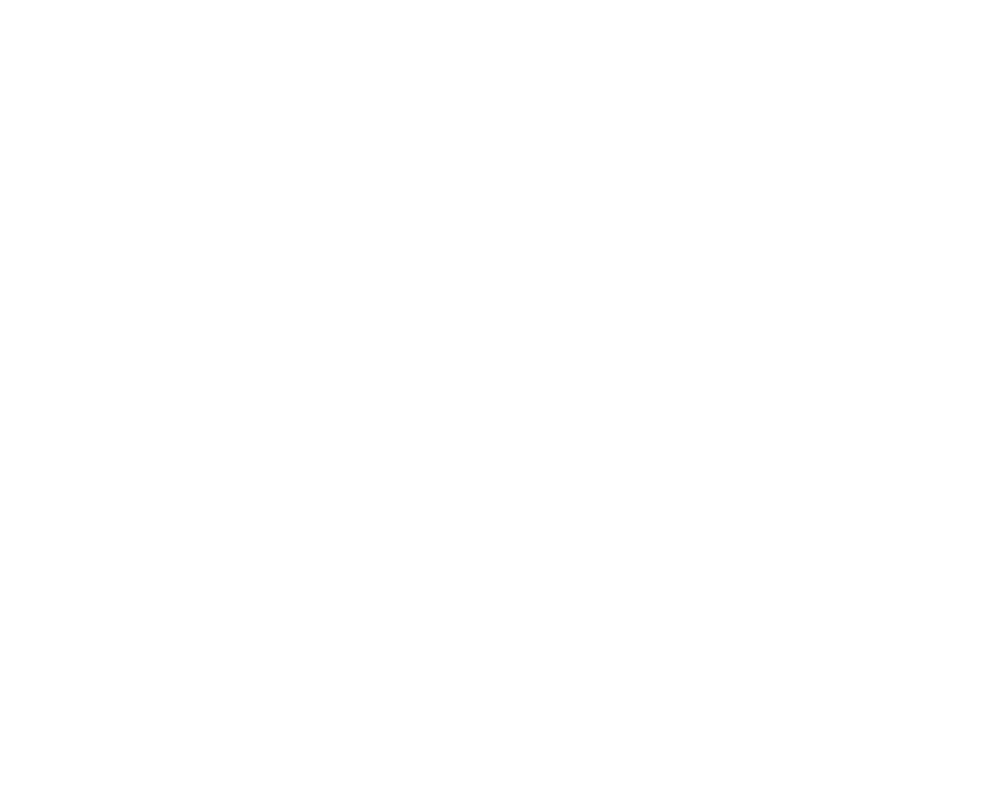
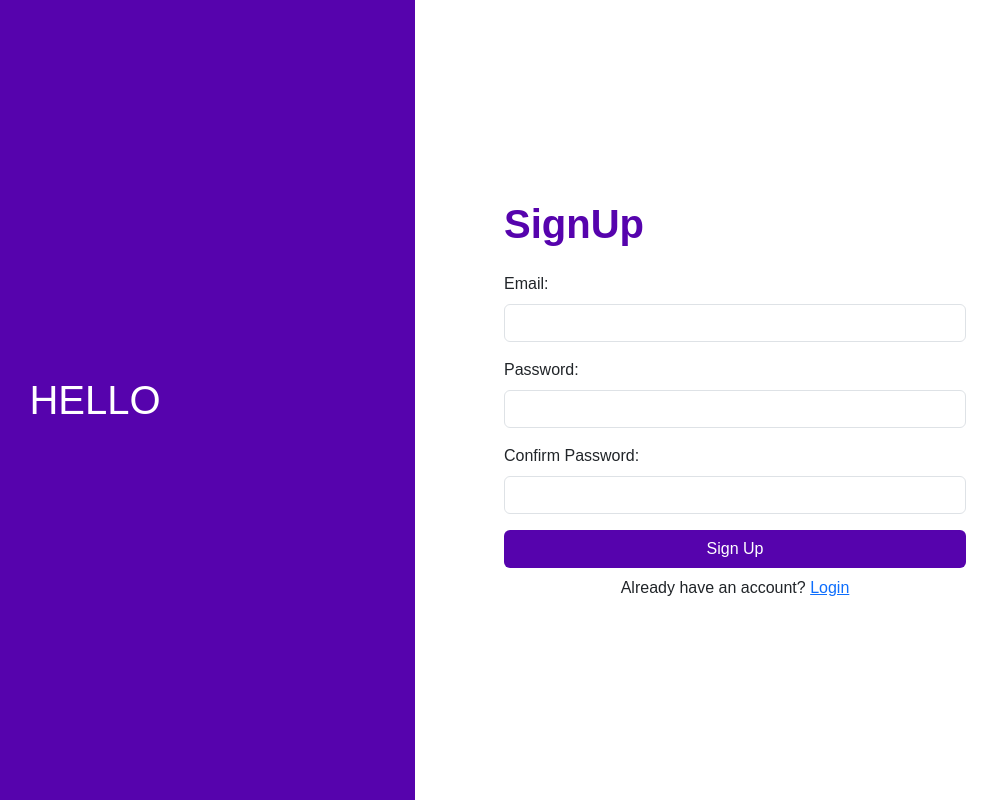
Before and after one commit to williamvelichko/TimeTrackerFrontEnd, a React (Create React App) app: page /register in a window 1280 px wide. Before the commit this address had no page. Shown: the whole page, without its empty margins (225-1222 px from the left). Built offline with nearby package versions, Linux system fonts and the light colour scheme.

Commit message:
validation added

```diff
--- a/src/App.tsx
+++ b/src/App.tsx
@@ -2,6 +2,7 @@
 import { BrowserRouter as Router, Route, Routes } from "react-router-dom";
 import Login from "./pages/Login/Login";
 import ResetPassword from "./pages/ResetPassword/ResetPassword";
+import Register from "./pages/Register/Register";
 
 const App: React.FC = () => {
   return (
@@ -10,6 +11,7 @@
         <Routes>
           <Route path="/" element={<Login />} />
           <Route path="/login" element={<Login />} />
+          <Route path="/register" element={<Register />} />
           <Route path="/reset-password" element={<ResetPassword />} />
         </Routes>
       </div>
--- a/src/pages/Login/components/Form.tsx
+++ b/src/pages/Login/components/Form.tsx
@@ -63,7 +63,7 @@
       </button>
       <div className="text-center">
         <p className="mb-0">
-          Don't have an account? <a href="#">Signup</a>
+          Don't have an account? <a href="/register">Signup</a>
         </p>
       </div>
     </form>
--- /dev/null
+++ b/src/pages/Register/Register.tsx
@@ -0,0 +1,22 @@
+import React from "react";
+import { RegisterForm } from "./components/RegisterForm";
+
+const Register = () => {
+  return (
+    <div className="register-page d-flex flex-column justify-content-center align-items-center h-100 ">
+      <div className="row w-100 h-100">
+        <div className="col-lg-6 d-none d-lg-flex flex-column justify-content-center align-items-center text-white background">
+          <h1 className="mb-0">HELLO</h1>
+        </div>
+        <div className="col-lg-6 d-flex flex-column justify-content-center align-items-center">
+          <div className="w-75">
+            <h1 className="register-text fw-bold text-start mb-4">SignUp</h1>
+          </div>
+          <RegisterForm />
+        </div>
+      </div>
+    </div>
+  );
+};
+
+export default Register;
--- /dev/null
+++ b/src/pages/Register/components/RegisterForm.tsx
@@ -0,0 +1,95 @@
+import React, { useState } from "react";
+import "../styles/Register.styles.scss";
+import { validateForm, FormErrors } from "../services/formValidation";
+
+export const RegisterForm: React.FC = () => {
+  const [form, setForm] = useState({
+    email: "",
+    password: "",
+    confirmPassword: "",
+  });
+  const [errors, setErrors] = useState<FormErrors>({
+    email: "",
+    password: "",
+    confirmPassword: "",
+  });
+
+  const handleChange = (e: React.ChangeEvent<HTMLInputElement>) => {
+    const { name, value } = e.target;
+    setForm({ ...form, [name]: value });
+    setErrors({ ...errors, [name]: "" }); // Clear the error when input changes
+  };
+
+  const handleRegister = (e: React.FormEvent<HTMLFormElement>) => {
+    e.preventDefault();
+    const formErrors = validateForm(form);
+    if (Object.keys(formErrors).length > 0) {
+      setErrors(formErrors);
+      return;
+    }
+    console.log("Registering user:", form);
+  };
+
+  return (
+    <form className="register-form w-75" onSubmit={handleRegister}>
+      <div className="mb-3">
+        <label htmlFor="email" className="form-label">
+          Email:
+        </label>
+        <input
+          type="email"
+          className={`form-control ${errors.email && "is-invalid"}`}
+          id="email"
+          name="email"
+          value={form.email}
+          onChange={handleChange}
+        />
+        {errors.email && <div className="invalid-feedback">{errors.email}</div>}
+      </div>
+
+      <div className="mb-3">
+        <label htmlFor="password" className="form-label">
+          Password:
+        </label>
+        <input
+          type="password"
+          className={`form-control ${errors.password && "is-invalid"}`}
+          id="password"
+          name="password"
+          value={form.password}
+          onChange={handleChange}
+        />
+        {errors.password && (
+          <div className="invalid-feedback">{errors.password}</div>
+        )}
+      </div>
+
+      <div className="mb-3">
+        <label htmlFor="confirmPassword" className="form-label">
+          Confirm Password:
+        </label>
+        <input
+          type="password"
+          className={`form-control ${errors.confirmPassword && "is-invalid"}`}
+          id="confirmPassword"
+          name="confirmPassword"
+          value={form.confirmPassword}
+          onChange={handleChange}
+        />
+        {errors.confirmPassword && (
+          <div className="invalid-feedback">{errors.confirmPassword}</div>
+        )}
+      </div>
+
+      <button type="submit" className="btn signup-btn w-100 mb-2">
+        Sign Up
+      </button>
+
+      <div className="text-center">
+        <p className="mb-0">
+          Already have an account? <a href="/login">Login</a>
+        </p>
+      </div>
+    </form>
+  );
+};
--- /dev/null
+++ b/src/pages/Register/services/formValidation.ts
@@ -0,0 +1,66 @@
+export interface FormErrors {
+  email: string;
+  password: string;
+  confirmPassword: string;
+}
+
+export const validateEmail = (email: string): string | undefined => {
+  if (!email.match(/^([\w.%+-]+)@([\w-]+\.)+([\w]{2,})$/i)) {
+    return "Please enter a valid email address";
+  }
+};
+
+export const validatePassword = (password: string): string | undefined => {
+  if (password.length < 8) {
+    return "Password must be at least 8 characters long";
+  }
+};
+
+export const validateConfirmPassword = (
+  password: string,
+  confirmPassword: string
+): string | undefined => {
+  if (confirmPassword !== password) {
+    return "Passwords do not match";
+  }
+};
+
+export const validateForm = (formData: any): FormErrors => {
+  const errors: FormErrors = {
+    email: "",
+    password: "",
+    confirmPassword: "",
+  };
+
+  if (!formData.email) {
+    errors.email = "Email is required";
+  } else {
+    const emailError = validateEmail(formData.email);
+    if (emailError) {
+      errors.email = emailError;
+    }
+  }
+
+  if (!formData.password) {
+    errors.password = "Password is required";
+  } else {
+    const passwordError = validatePassword(formData.password);
+    if (passwordError) {
+      errors.password = passwordError;
+    }
+  }
+
+  if (!formData.confirmPassword) {
+    errors.confirmPassword = "Confirm Password is required";
+  } else {
+    const confirmPasswordError = validateConfirmPassword(
+      formData.password,
+      formData.confirmPassword
+    );
+    if (confirmPasswordError) {
+      errors.confirmPassword = confirmPasswordError;
+    }
+  }
+
+  return errors;
+};
--- /dev/null
+++ b/src/pages/Register/styles/Register.styles.scss
@@ -0,0 +1,10 @@
+@import "../../../assets/styles/styles.scss";
+
+.register-form .signup-btn {
+  background-color: $primary-color;
+  color: #ffffff;
+}
+
+.register-text {
+  color: $primary-color;
+}
--- a/src/pages/ResetPassword/components/ResetForm.tsx
+++ b/src/pages/ResetPassword/components/ResetForm.tsx
@@ -20,7 +20,7 @@
           required
         />
       </div>
-      <button type="submit" className="btn reset-btn w-100 ">
+      <button type="submit" className="btn reset-btn w-100">
         Send Reset Link
       </button>
     </form>
--- a/src/pages/ResetPassword/styles/ResetPassword.styles.scss
+++ b/src/pages/ResetPassword/styles/ResetPassword.styles.scss
@@ -1,6 +1,6 @@
 @import "../../../assets/styles/styles.scss";
 
-.reset-btn {
+.reset-password-form .reset-btn {
   background-color: $primary-color;
   color: #ffffff;
 }
```
